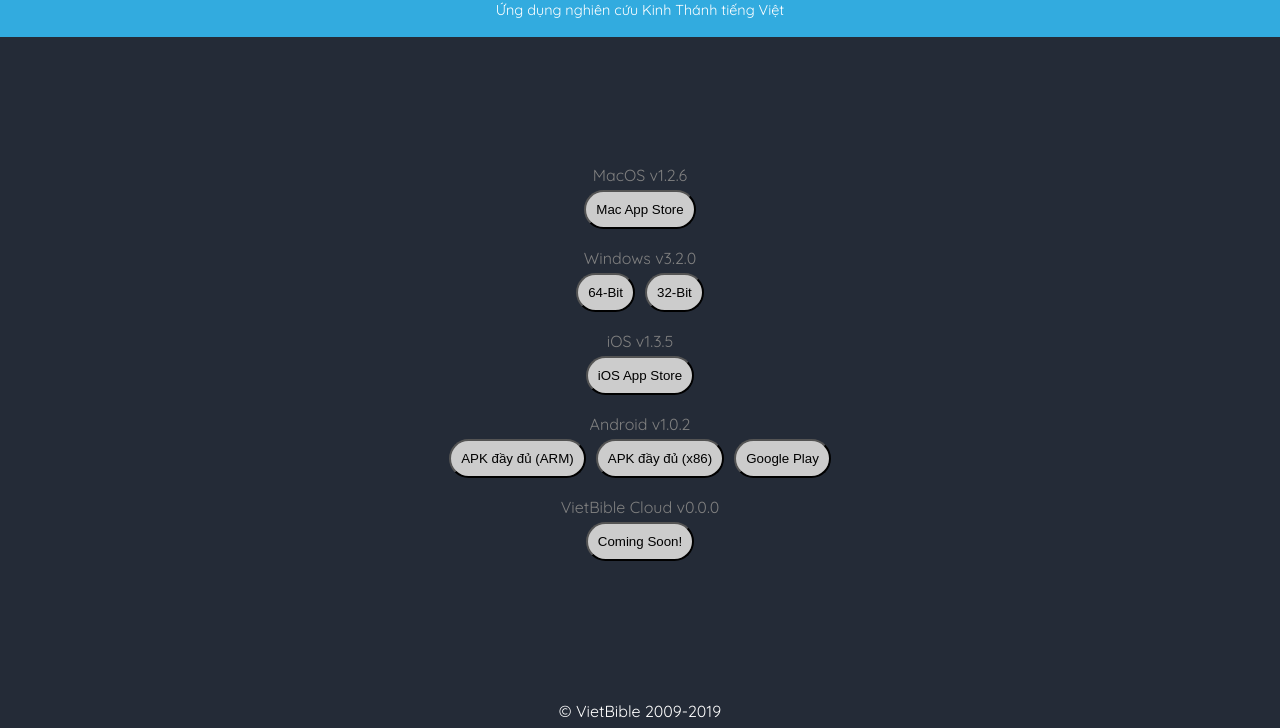
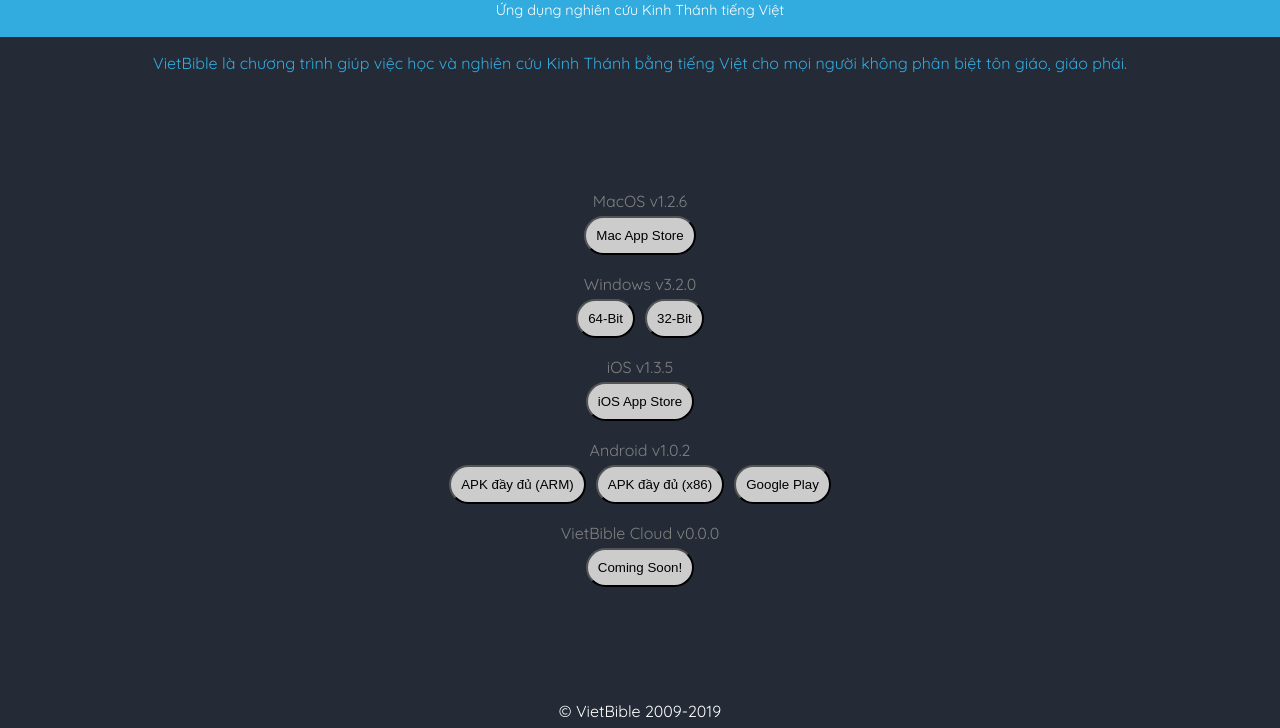
Before and after one commit to vgmtv/vb-site, a Gatsby site: page / in a window 1280 px wide. Shown: the part 72-800 px from the top of the page. Built offline with nearby package versions, Linux system fonts and the light colour scheme; Gatsby itself is replaced by a stand-in of ours.

Commit message:
feat(index): add Intro component

```diff
--- a/src/css/global.css
+++ b/src/css/global.css
@@ -9,4 +9,5 @@
 
 #___gatsby > * {
   height: 100vh;
+  min-height: 100vh;
 }
--- a/src/pages/index.js
+++ b/src/pages/index.js
@@ -36,16 +36,29 @@
   align-items: center;
 `;
 
+const Intro = styled.div`
+  display: flex;
+  justify-content: center;
+  color: rgb(50, 171, 223);
+  text-align: center;
+  padding: 16px;
+`;
+
 export default ({data}) => {
   const download = url => {
     if (url) {
       window.open(url, '_blank');
     }
   };
+
   return (
     <Container>
       <Head />
       <Header />
+      <Intro>
+        VietBible là chương trình giúp việc học và nghiên cứu Kinh Thánh bằng
+        tiếng Việt cho mọi người không phân biệt tôn giáo, giáo phái.
+      </Intro>
       <Wrapper>
         {data.platforms.edges.map(({node: {name, type, version, urls}}) => (
           <Platform name={name} version={version} key={name}>
```
